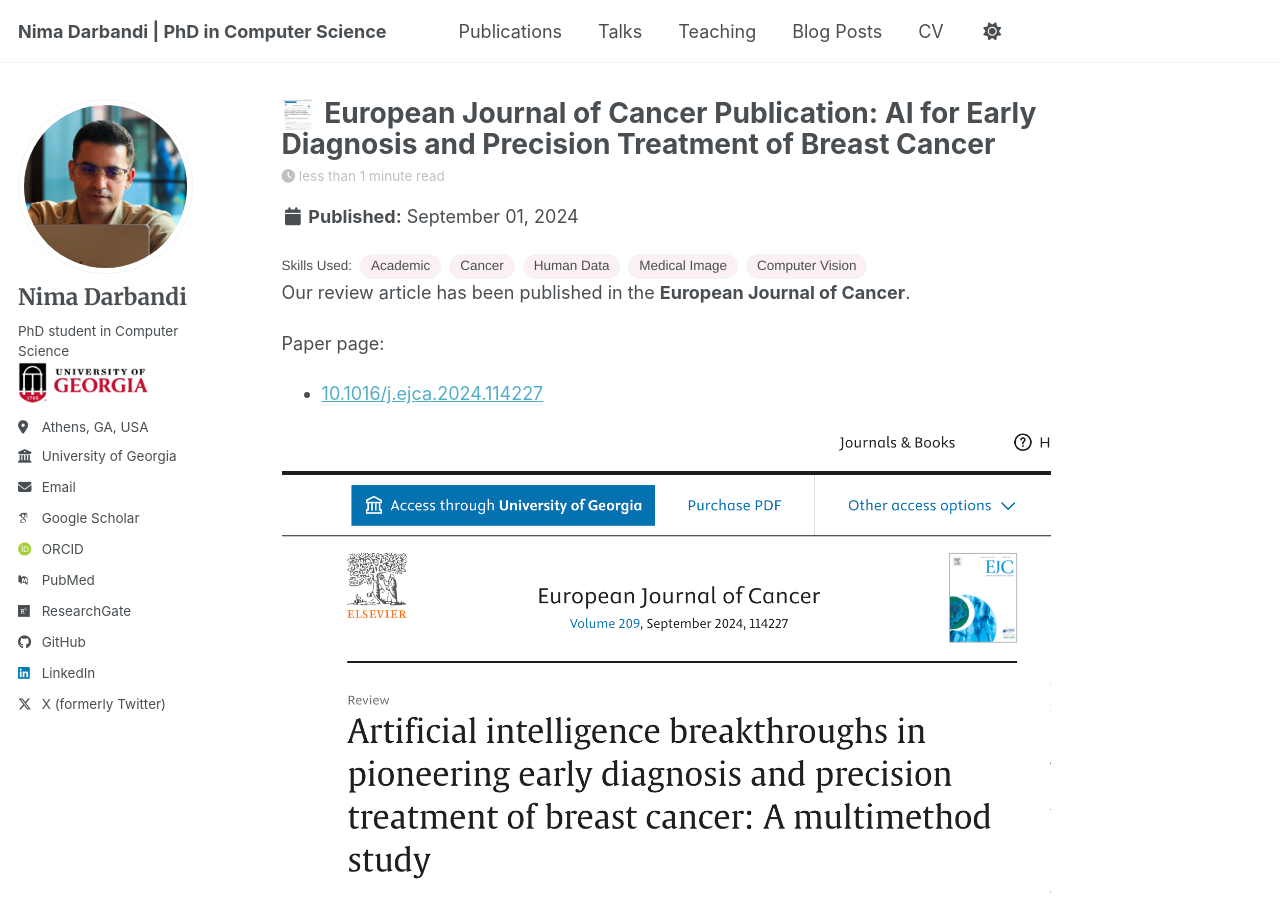
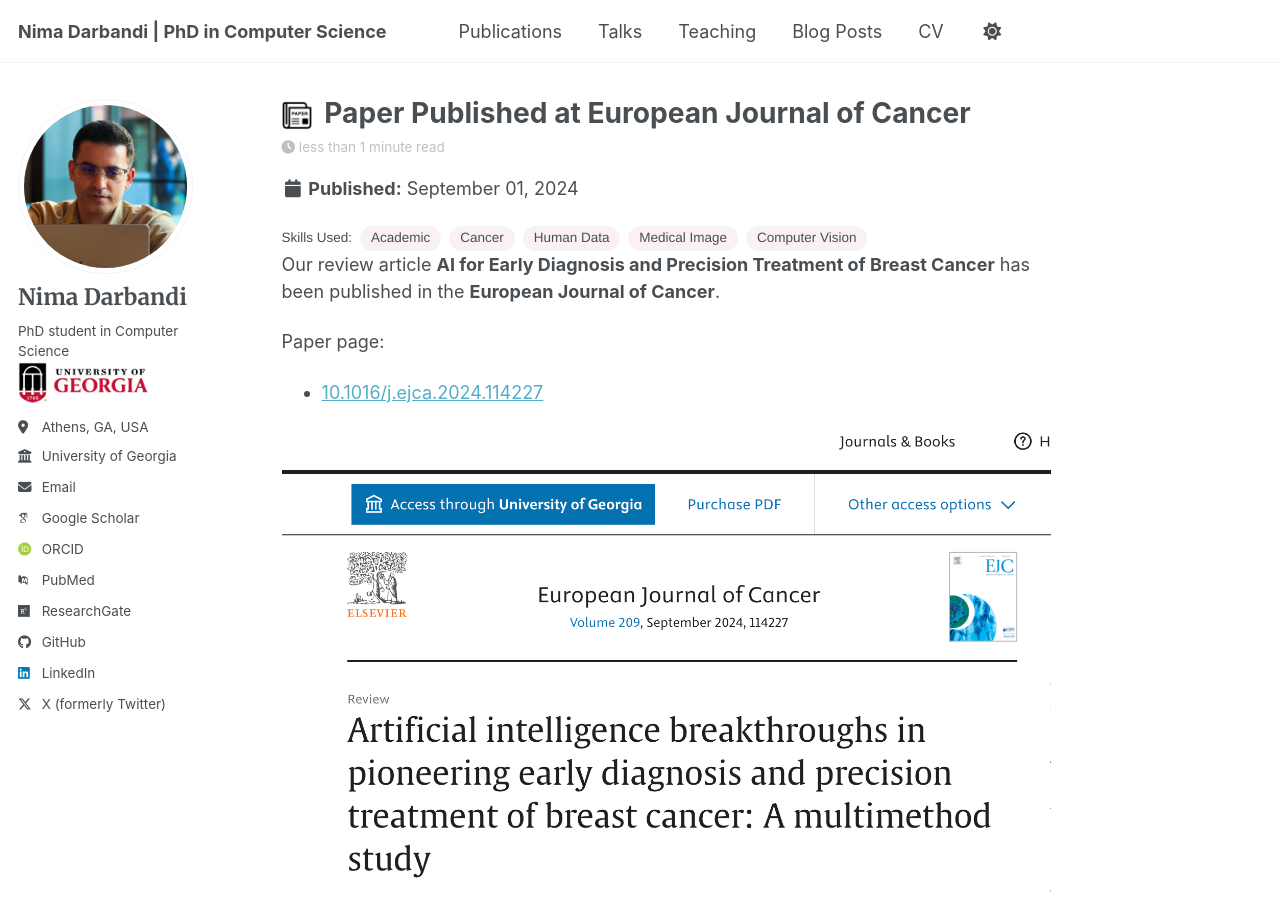
Before and after one commit to nimadarbandi/nimadarbandi.github.io, a Jekyll site: the page built from _posts/2024-09-01-ejca-breast-cancer-ai-multimethod-study.md, in a window 1280 px wide and 900 px high. Built offline with Jekyll 4.4.1, drawn with Linux system fonts in a browser that asks for light colours; some web fonts are replaced; a script bundle is joined from its source files by our own code; library files that are not in the unit come from our copies.

Commit message:
bc paper

```diff
--- a/_posts/2024-09-01-ejca-breast-cancer-ai-multimethod-study.md
+++ b/_posts/2024-09-01-ejca-breast-cancer-ai-multimethod-study.md
@@ -1,5 +1,5 @@
 ---
-title: "European Journal of Cancer Publication: AI for Early Diagnosis and Precision Treatment of Breast Cancer"
+title: "Paper Published at European Journal of Cancer"
 date: 2024-09-01
 permalink: /posts/2024/09/ejca-breast-cancer-ai-multimethod-study/
 tags:
@@ -14,10 +14,10 @@ skills:
   - Human Data
   - Medical Image
   - Computer Vision
-post_icon: /images/BC-paper.png
+post_icon: /images/paper.png
 post_icon_width: 30
 ---
-Our review article has been published in the **European Journal of Cancer**.
+Our review article **AI for Early Diagnosis and Precision Treatment of Breast Cancer** has been published in the **European Journal of Cancer**.
 
 Paper page:
 - [10.1016/j.ejca.2024.114227](https://doi.org/10.1016/j.ejca.2024.114227)
```
